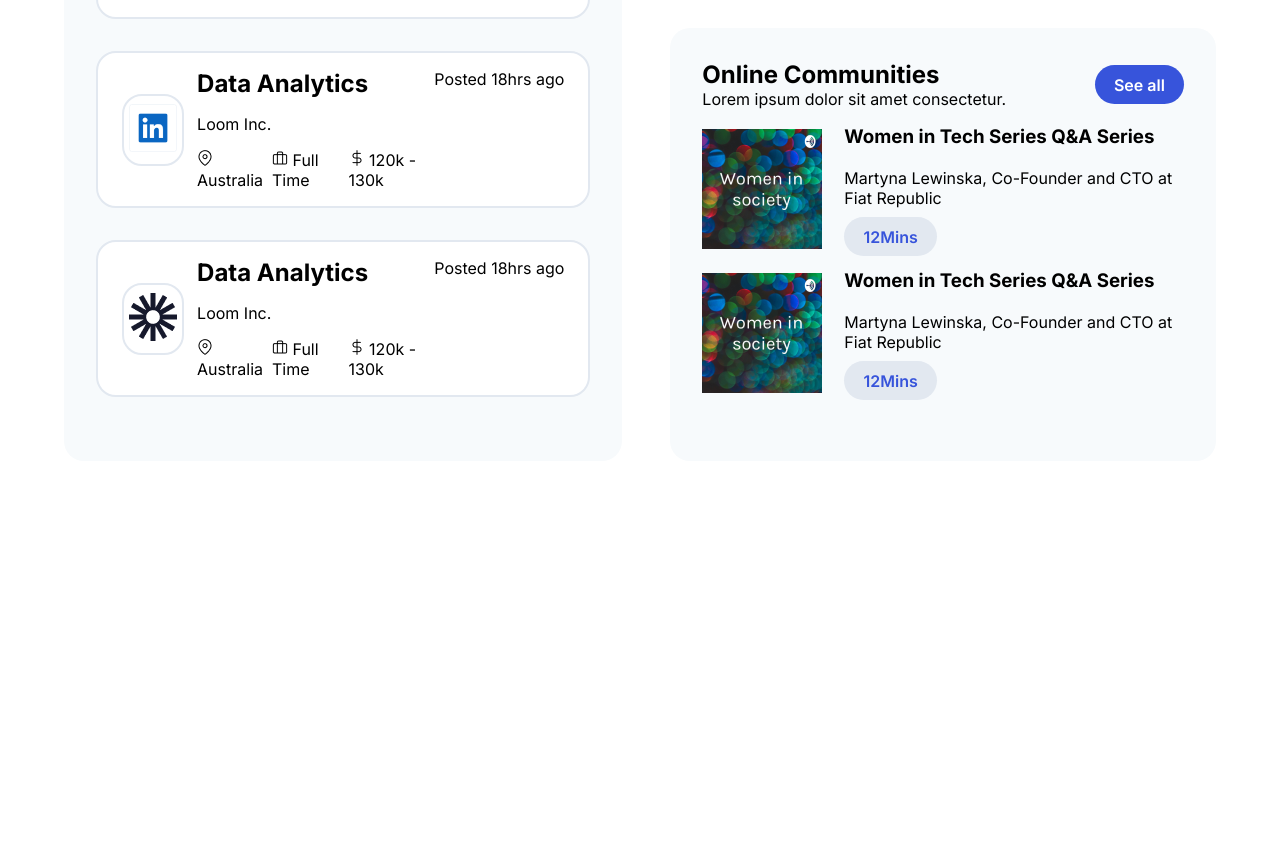
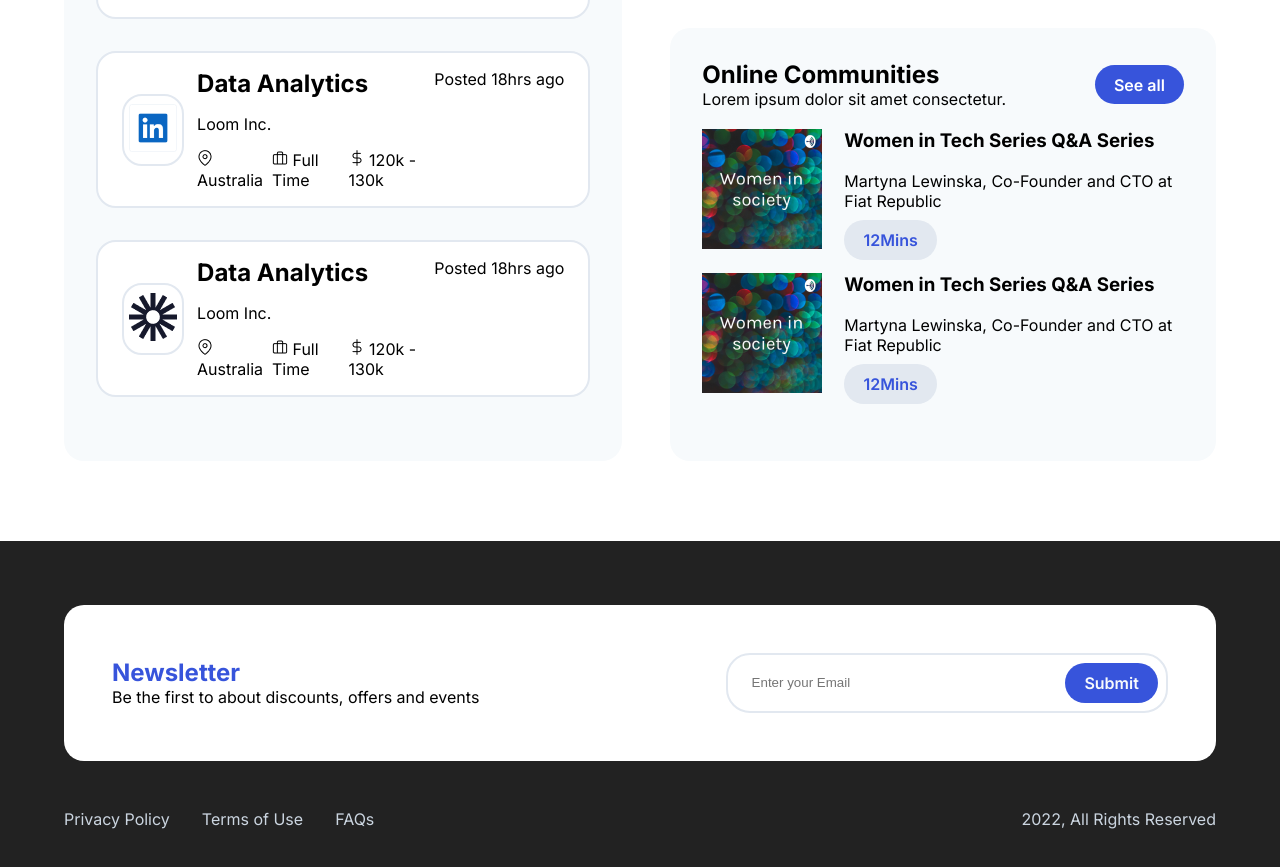
Before and after one commit to EarlPappi/GaretHiTech, a React (Create React App) app: page / in a window 1280 px wide. Shown: the part 1645-2512 px from the top of the page. Before the commit the page ends 2186 px from the top, so only its background shows below. Built offline with nearby package versions, Linux system fonts and the light colour scheme.

Commit message:
first touchdown

```diff
--- a/src/App.js
+++ b/src/App.js
@@ -3,6 +3,7 @@ import Header from './Components/Header/Header';
 import Hero from './Components/Hero/Hero';
 import SliderSection from './Components/SliderSection/SliderSection';
 import PreFooter from './Components/PreFooterSection/PreFooter'
+import Footer from './Components/Footer/Footer';
 
 function App() {
   return (
@@ -12,6 +13,8 @@ function App() {
      <SliderSection/>
 
      <PreFooter/>
+
+     <Footer/>
     </div>
   );
 }
--- /dev/null
+++ b/src/Components/Footer/Footer.jsx
@@ -0,0 +1,36 @@
+import Button from "../TinyComp/Button";
+import Wrapper from "../TinyComp/Wrapper";
+import classes from "./Footer.module.css"
+
+const Footer = () => {
+    return (
+        <footer className={classes.footerCon}>
+            <Wrapper>
+                <div className={classes.footerInputSec}>
+                    <div>
+                        <h2>Newsletter</h2>
+                        <p>Be the first to about discounts, offers and events</p>
+                    </div>
+
+                    <div className={ classes.inputMaj }>
+                        <input type="email" placeholder="Enter your Email"/>
+                        <Button color='#F7FAFC' bgColor='#3754DB'>Submit</Button>
+                    </div>
+
+                </div>
+
+                <div className={ classes.footerNavCon }>
+                    <div className={ classes.footerNav }>
+                        <a href="./">Privacy Policy</a>
+                        <a href="./">Terms of Use</a>
+                        <a href="./">FAQs</a>
+                    </div>
+
+                    <p>2022, All Rights Reserved</p>
+                </div>
+            </Wrapper>
+        </footer>
+    );
+}
+
+export default Footer;
--- /dev/null
+++ b/src/Components/Footer/Footer.module.css
@@ -0,0 +1,54 @@
+.footerCon {
+    background-color: #222222;
+    padding: 4rem 0rem;
+}
+
+.footerInputSec{
+    padding: 3rem;
+    background-color: white;
+    border-radius: 20px;
+    display: flex;
+    justify-content: space-between;
+    align-items: center;
+}
+
+.footerInputSec h2{
+    color: #3754DB;
+}
+
+.inputMaj{
+    border: 2px solid #E2E8F0;
+    width: 40%;
+    display: flex;
+    justify-content: space-between;
+    padding: .5rem;
+    border-radius: 1.5rem;
+}
+
+.inputMaj input{
+    width: 60%;
+    border: none;
+    outline: none;
+    padding-left: 1rem;
+}
+
+.footerNavCon{
+    display: flex;
+    justify-content: space-between;
+    margin-top: 3rem;
+}
+
+.footerNav{
+    display: flex;
+    gap: 2rem;
+}
+
+.footerNav a{
+    text-decoration: none;
+    color: #CBD5E0;
+}
+
+.footerNavCon p{
+    color: #CBD5E0;
+
+}
--- a/src/Components/Podcast/Podcast.module.css
+++ b/src/Components/Podcast/Podcast.module.css
@@ -14,6 +14,7 @@
 .podcastListing{
     display: flex;
     gap: 1rem;
+    align-items: center;
     margin-top: 1rem;
 }
 
```
